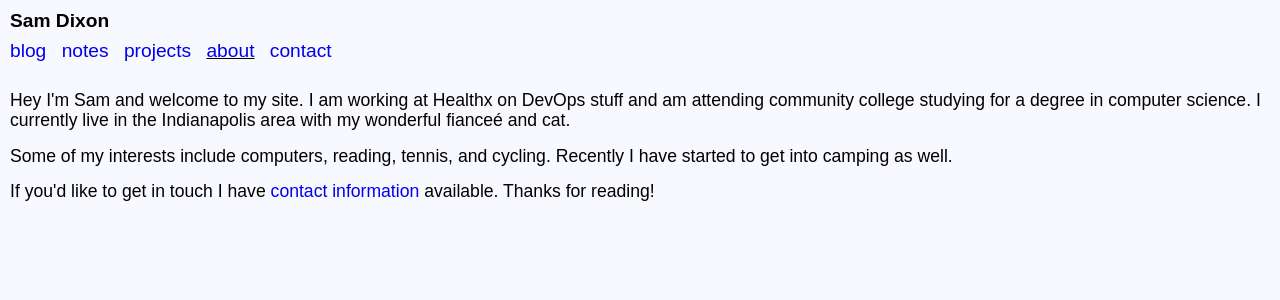
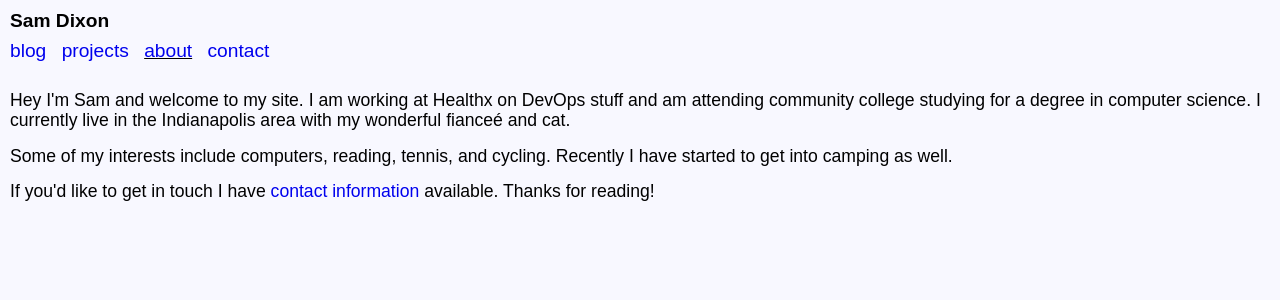
Before and after one commit to samdixon/sjd.im, a Flask app: page /about in a window 1280 px wide. Shown: the top 300 px of the page. Run offline with Flask 2, Linux system fonts and the light colour scheme.

Commit message:
removes notes, not in use

```diff
--- a/src/site/templates/base.html
+++ b/src/site/templates/base.html
@@ -20,7 +20,6 @@
                 <h4><span class="header">Sam Dixon</span></h4>
                 <ul>
                     <li class="{% block nav_blog %}{% endblock %}"><a href="/blog">blog</a></li>
-                    <li class="{% block nav_notes %}{% endblock %}"><a href="/notes">notes</a></li>
                     <li class="{% block nav_projects %}{% endblock %}"><a href="/projects">projects</a></li>
                     <li class="{% block nav_about %}{% endblock %}"><a href="/about">about</a></li>
                     <li class="{% block nav_contact %}{% endblock %}"><a href="/contact">contact</a></li>
```
